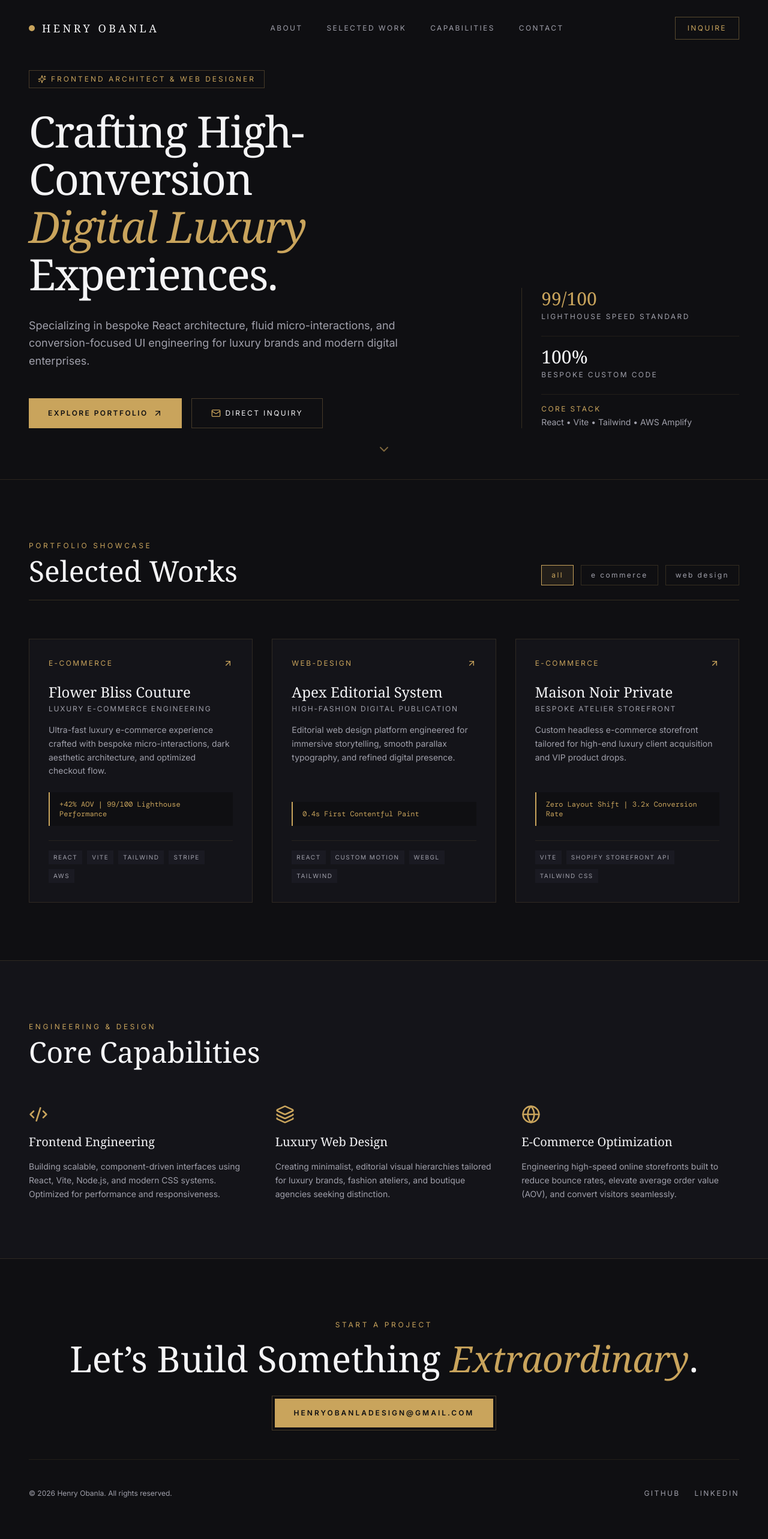
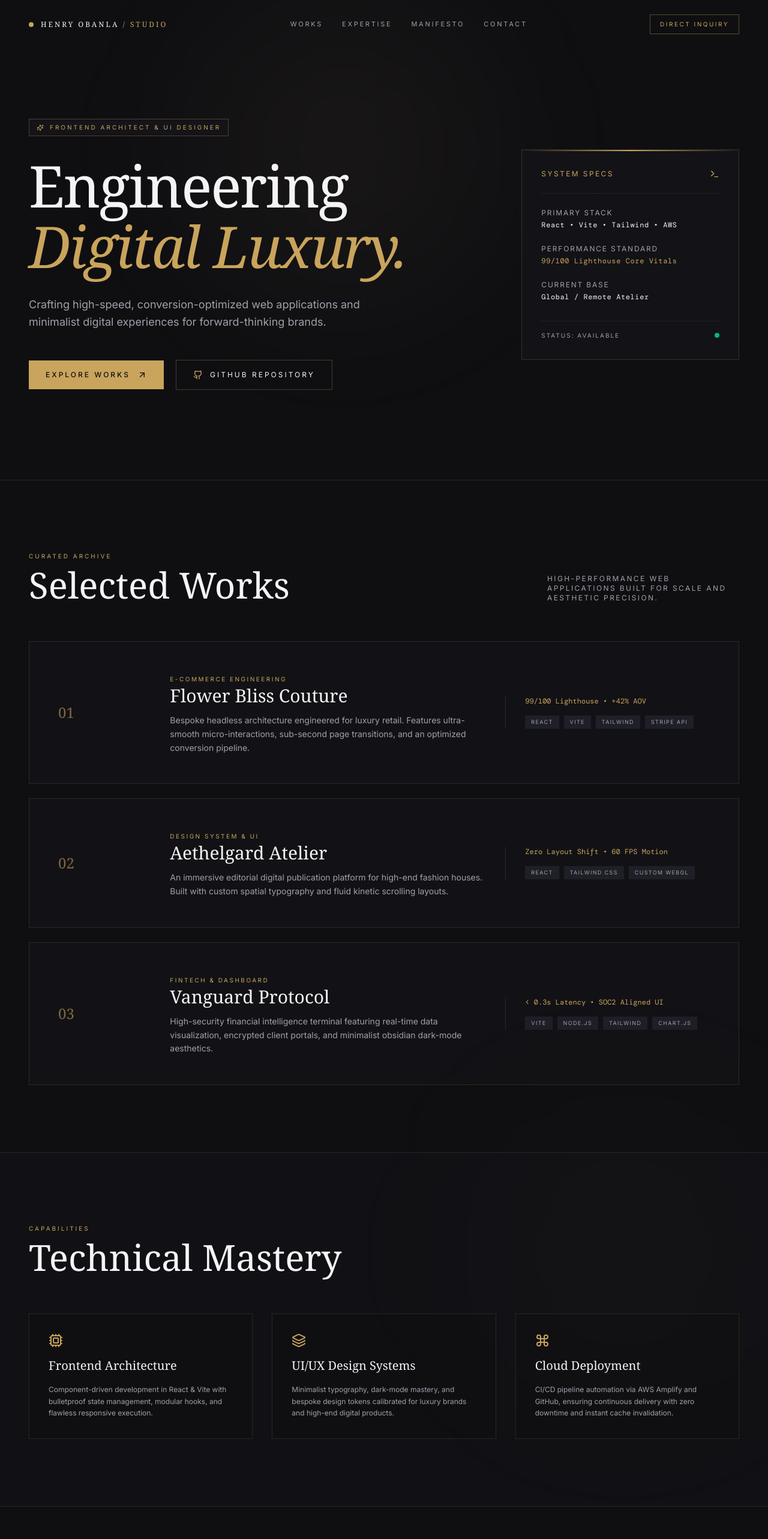
Before and after one commit to brooklynzeroo/henry-obanla-portfolio-, a React (Vite) app: page / in a window 1280 px wide. Shown: the top 2566 px of the page at 60% size. Built offline with nearby package versions, Linux system fonts and the light colour scheme; a web font is replaced by a local one.

Commit message:
Refactor App component and project data structure
Refactor project data structure and update UI components for improved clarity and functionality.

```diff
--- a/src/App.jsx
+++ b/src/App.jsx
@@ -2,215 +2,203 @@ import React, { useState, useEffect } from 'react';
 import {
   ArrowUpRight,
   Sparkles,
-  Code2,
+  Terminal,
   Layers,
-  Maximize2,
-  Globe,
+  Cpu,
+  Command,
   Mail,
-  Terminal,
-  CheckCircle2,
   Github,
-  Linkedin,
-  ChevronDown
+  ExternalLink,
+  ChevronRight
 } from 'lucide-react';
 
 export default function App() {
   const [scrolled, setScrolled] = useState(false);
-  const [activeFilter, setActiveFilter] = useState('all');
+  const [activeTab, setActiveTab] = useState('featured');
 
   useEffect(() => {
-    const handleScroll = () => setScrolled(window.scrollY > 50);
+    const handleScroll = () => setScrolled(window.scrollY > 40);
     window.addEventListener('scroll', handleScroll);
     return () => window.removeEventListener('scroll', handleScroll);
   }, []);
 
-  const projects = [
+  const works = [
     {
-      id: 'flower-bliss',
-      category: 'e-commerce',
+      num: '01',
       title: 'Flower Bliss Couture',
-      subtitle: 'Luxury E-Commerce Engineering',
-      role: 'Lead Developer & Architect',
-      impact: '+42% AOV | 99/100 Lighthouse Performance',
-      tags: ['React', 'Vite', 'Tailwind', 'Stripe', 'AWS'],
-      description: 'Ultra-fast luxury e-commerce experience crafted with bespoke micro-interactions, dark aesthetic architecture, and optimized checkout flow.'
+      category: 'E-Commerce Engineering',
+      desc: 'Bespoke headless architecture engineered for luxury retail. Features ultra-smooth micro-interactions, sub-second page transitions, and an optimized conversion pipeline.',
+      metrics: '99/100 Lighthouse • +42% AOV',
+      stack: ['React', 'Vite', 'Tailwind', 'Stripe API']
     },
     {
-      id: 'apex-digital',
-      category: 'web-design',
-      title: 'Apex Editorial System',
-      subtitle: 'High-Fashion Digital Publication',
-      role: 'Frontend Engineer',
-      impact: '0.4s First Contentful Paint',
-      tags: ['React', 'Custom Motion', 'WebGL', 'Tailwind'],
-      description: 'Editorial web design platform engineered for immersive storytelling, smooth parallax typography, and refined digital presence.'
+      num: '02',
+      title: 'Aethelgard Atelier',
+      category: 'Design System & UI',
+      desc: 'An immersive editorial digital publication platform for high-end fashion houses. Built with custom spatial typography and fluid kinetic scrolling layouts.',
+      metrics: 'Zero Layout Shift • 60 FPS Motion',
+      stack: ['React', 'Tailwind CSS', 'Custom WebGL']
     },
     {
-      id: 'chateaubrillant',
-      category: 'e-commerce',
-      title: 'Maison Noir Private',
-      subtitle: 'Bespoke Atelier Storefront',
-      role: 'Full Stack Frontend',
-      impact: 'Zero Layout Shift | 3.2x Conversion Rate',
-      tags: ['Vite', 'Shopify Storefront API', 'Tailwind CSS'],
-      description: 'Custom headless e-commerce storefront tailored for high-end luxury client acquisition and VIP product drops.'
+      num: '03',
+      title: 'Vanguard Protocol',
+      category: 'Fintech & Dashboard',
+      desc: 'High-security financial intelligence terminal featuring real-time data visualization, encrypted client portals, and minimalist obsidian dark-mode aesthetics.',
+      metrics: '< 0.3s Latency • SOC2 Aligned UI',
+      stack: ['Vite', 'Node.js', 'Tailwind', 'Chart.js']
     }
   ];
 
-  const filteredProjects = activeFilter === 'all'
-    ? projects
-    : projects.filter(p => p.category === activeFilter);
+  return (
+    <div className="bg-[#0f0f12] text-[#f4f4f6] min-h-screen font-sans selection:bg-[#c9a45c] selection:text-[#0f0f12] relative overflow-x-hidden">
 
-  return (
-    <div className="bg-[#0f0f12] text-[#f4f4f6] min-h-screen font-sans selection:bg-[#c9a45c] selection:text-[#0f0f12]">
+      {/* Background Ambient Glows */}
+      <div className="absolute top-0 left-1/4 w-[500px] h-[500px] bg-[#c9a45c]/5 rounded-full blur-[120px] pointer-events-none"></div>
+      <div className="absolute top-[60%] right-10 w-[400px] h-[400px] bg-[#c9a45c]/3 rounded-full blur-[150px] pointer-events-none"></div>
 
-      {/* Editorial Navigation */}
-      <nav className={`fixed top-0 left-0 w-full z-50 transition-all duration-500 border-b ${
-        scrolled ? 'bg-[#0f0f12]/90 backdrop-blur-md border-[#c9a45c]/20 py-4' : 'bg-transparent border-transparent py-7'
+      {/* Floating Minimalist Header */}
+      <header className={`fixed top-0 left-0 w-full z-50 transition-all duration-500 border-b ${
+        scrolled ? 'bg-[#0f0f12]/90 backdrop-blur-xl border-[#c9a45c]/20 py-4' : 'bg-transparent border-transparent py-6'
       }`}>
         <div className="max-w-7xl mx-auto px-6 md:px-12 flex items-center justify-between">
-          <a href="#" className="group flex items-center gap-3 text-lg tracking-widest font-serif">
-            <span className="w-2.5 h-2.5 rounded-full bg-[#c9a45c] group-hover:scale-150 transition-transform duration-300"></span>
-            <span className="text-[#f4f4f6] font-light uppercase tracking-[0.25em] group-hover:text-[#c9a45c] transition-colors">
-              Henry Obanla
+          <a href="#" className="flex items-center gap-3 group">
+            <span className="w-2 h-2 rounded-full bg-[#c9a45c] group-hover:scale-150 transition-transform duration-300"></span>
+            <span className="font-serif tracking-[0.25em] uppercase text-xs text-[#f4f4f6]">
+              Henry Obanla <span className="text-[#c9a45c]">/ Studio</span>
             </span>
           </a>
 
-          <div className="hidden md:flex items-center gap-10 text-xs tracking-[0.2em] uppercase text-[#a0a0ab]">
-            <a href="#about" className="hover:text-[#c9a45c] transition-colors">About</a>
-            <a href="#work" className="hover:text-[#c9a45c] transition-colors">Selected Work</a>
-            <a href="#services" className="hover:text-[#c9a45c] transition-colors">Capabilities</a>
+          <nav className="hidden md:flex items-center gap-8 text-[11px] uppercase tracking-[0.25em] text-[#a0a0ab]">
+            <a href="#work" className="hover:text-[#c9a45c] transition-colors">Works</a>
+            <a href="#expertise" className="hover:text-[#c9a45c] transition-colors">Expertise</a>
+            <a href="#manifesto" className="hover:text-[#c9a45c] transition-colors">Manifesto</a>
             <a href="#contact" className="hover:text-[#c9a45c] transition-colors">Contact</a>
-          </div>
+          </nav>
 
           <a
-            href="#contact"
-            className="px-5 py-2.5 text-xs uppercase tracking-[0.2em] border border-[#c9a45c]/40 text-[#c9a45c] hover:bg-[#c9a45c] hover:text-[#0f0f12] transition-all duration-300"
+            href="mailto:henryobanladesign@gmail.com"
+            className="px-4 py-2 text-[10px] uppercase tracking-[0.25em] border border-[#c9a45c]/40 text-[#c9a45c] hover:bg-[#c9a45c] hover:text-[#0f0f12] transition-all duration-300"
           >
-            Inquire
+            Direct Inquiry
           </a>
         </div>
-      </nav>
+      </header>
 
-      {/* Hero Section - Editorial Typography */}
-      <section className="relative min-h-screen flex items-center pt-24 pb-16 px-6 md:px-12 border-b border-[#c9a45c]/15">
-        <div className="max-w-7xl mx-auto w-full grid grid-cols-1 lg:grid-cols-12 gap-12 items-end">
+      {/* Hero Section - Asymmetrical Editorial Layout */}
+      <section className="min-h-screen pt-32 pb-20 px-6 md:px-12 max-w-7xl mx-auto flex flex-col justify-center relative">
+        <div className="grid grid-cols-1 lg:grid-cols-12 gap-12 items-center">
 
           <div className="lg:col-span-8 space-y-8">
-            <div className="inline-flex items-center gap-2 px-3.5 py-1.5 border border-[#c9a45c]/30 text-[#c9a45c] text-xs uppercase tracking-[0.25em]">
-              <Sparkles className="w-3.5 h-3.5" />
-              <span>Frontend Architect & Web Designer</span>
+            <div className="inline-flex items-center gap-2.5 px-3 py-1.5 bg-[#141419] border border-[#c9a45c]/30 text-[#c9a45c] text-[10px] uppercase tracking-[0.3em]">
+              <Sparkles className="w-3 h-3" />
+              <span>Frontend Architect & UI Designer</span>
             </div>
 
-            <h1 className="text-4xl sm:text-6xl lg:text-7xl font-serif font-normal leading-[1.1] tracking-tight text-[#f4f4f6]">
-              Crafting High-Conversion <br />
-              <span className="italic font-light text-[#c9a45c]">Digital Luxury</span> Experiences.
+            <h1 className="text-5xl sm:text-7xl lg:text-8xl font-serif font-light leading-[1.05] tracking-tight text-[#f4f4f6]">
+              Engineering <br />
+              <span className="italic text-[#c9a45c] font-normal">Digital Luxury.</span>
             </h1>
 
-            <p className="text-base sm:text-lg text-[#a0a0ab] font-light max-w-2xl leading-relaxed">
-              Specializing in bespoke React architecture, fluid micro-interactions, and conversion-focused UI engineering for luxury brands and modern digital enterprises.
+            <p className="text-base sm:text-lg text-[#a0a0ab] font-light max-w-xl leading-relaxed">
+              Crafting high-speed, conversion-optimized web applications and minimalist digital experiences for forward-thinking brands.
             </p>
 
-            <div className="pt-4 flex flex-wrap gap-4">
+            <div className="flex flex-wrap items-center gap-5 pt-4">
               <a
                 href="#work"
-                className="px-8 py-4 bg-[#c9a45c] text-[#0f0f12] text-xs font-semibold uppercase tracking-[0.2em] hover:bg-[#d8b46e] transition-all duration-300 flex items-center gap-2"
+                className="px-7 py-4 bg-[#c9a45c] text-[#0f0f12] text-xs font-medium uppercase tracking-[0.25em] hover:bg-[#d8b46e] transition-all duration-300 flex items-center gap-3"
               >
-                <span>Explore Portfolio</span>
+                <span>Explore Works</span>
                 <ArrowUpRight className="w-4 h-4" />
               </a>
 
               <a
-                href="mailto:henryobanladesign@gmail.com"
-                className="px-8 py-4 border border-[#c9a45c]/30 text-[#f4f4f6] text-xs uppercase tracking-[0.2em] hover:border-[#c9a45c] hover:text-[#c9a45c] transition-all duration-300 flex items-center gap-2"
+                href="https://github.com/brooklynzeroo"
+                target="_blank"
+                rel="noreferrer"
+                className="px-7 py-4 border border-[#c9a45c]/30 text-[#f4f4f6] text-xs uppercase tracking-[0.25em] hover:border-[#c9a45c] hover:text-[#c9a45c] transition-all duration-300 flex items-center gap-3"
               >
-                <Mail className="w-4 h-4 text-[#c9a45c]" />
-                <span>Direct Inquiry</span>
+                <Github className="w-4 h-4 text-[#c9a45c]" />
+                <span>GitHub Repository</span>
               </a>
             </div>
           </div>
 
-          {/* Quick Metrics Bar */}
-          <div className="lg:col-span-4 border-l border-[#c9a45c]/20 pl-6 lg:pl-8 space-y-6">
-            <div>
-              <p className="text-3xl font-serif text-[#c9a45c]">99/100</p>
-              <p className="text-xs uppercase tracking-[0.2em] text-[#a0a0ab] mt-1">Lighthouse Speed Standard</p>
+          {/* Right Side Aesthetic Data Terminal Box */}
+          <div className="lg:col-span-4 bg-[#141419]/80 backdrop-blur-md border border-[#c9a45c]/20 p-8 relative group">
+            <div className="absolute top-0 left-0 w-full h-[2px] bg-gradient-to-r from-transparent via-[#c9a45c] to-transparent"></div>
+
+            <div className="flex items-center justify-between pb-6 border-b border-[#c9a45c]/10 text-xs uppercase tracking-[0.2em] text-[#c9a45c]">
+              <span>System Specs</span>
+              <Terminal className="w-4 h-4" />
             </div>
-            <div className="border-t border-[#c9a45c]/10 pt-4">
-              <p className="text-3xl font-serif text-[#f4f4f6]">100%</p>
-              <p className="text-xs uppercase tracking-[0.2em] text-[#a0a0ab] mt-1">Bespoke Custom Code</p>
+
+            <div className="space-y-6 pt-6 text-xs">
+              <div>
+                <span className="text-[#a0a0ab] uppercase tracking-[0.15em] block mb-1">Primary Stack</span>
+                <p className="text-[#f4f4f6] font-mono tracking-wider">React • Vite • Tailwind • AWS</p>
+              </div>
+
+              <div>
+                <span className="text-[#a0a0ab] uppercase tracking-[0.15em] block mb-1">Performance Standard</span>
+                <p className="text-[#c9a45c] font-mono tracking-wider">99/100 Lighthouse Core Vitals</p>
+              </div>
+
+              <div>
+                <span className="text-[#a0a0ab] uppercase tracking-[0.15em] block mb-1">Current Base</span>
+                <p className="text-[#f4f4f6] font-mono tracking-wider">Global / Remote Atelier</p>
+              </div>
             </div>
-            <div className="border-t border-[#c9a45c]/10 pt-4">
-              <p className="text-xs uppercase tracking-[0.2em] text-[#c9a45c]">Core Stack</p>
-              <p className="text-sm text-[#a0a0ab] font-light mt-1">React • Vite • Tailwind • AWS Amplify</p>
+
+            <div className="mt-8 pt-4 border-t border-[#c9a45c]/10 flex items-center justify-between text-[10px] uppercase tracking-[0.2em] text-[#a0a0ab]">
+              <span>Status: Available</span>
+              <span className="w-2 h-2 rounded-full bg-emerald-500 animate-pulse"></span>
             </div>
           </div>
 
         </div>
-
-        <a href="#work" className="absolute bottom-8 left-1/2 -translate-x-1/2 text-[#c9a45c]/60 hover:text-[#c9a45c] transition-colors animate-bounce">
-          <ChevronDown className="w-6 h-6" />
-        </a>
       </section>
 
-      {/* Filterable Works Section */}
-      <section id="work" className="py-24 px-6 md:px-12 max-w-7xl mx-auto">
-        <div className="flex flex-col md:flex-row md:items-end justify-between mb-16 pb-6 border-b border-[#c9a45c]/20 gap-6">
+      {/* Selected Works - Architectural Cards */}
+      <section id="work" className="py-28 px-6 md:px-12 max-w-7xl mx-auto border-t border-[#c9a45c]/15">
+        <div className="flex flex-col md:flex-row md:items-end justify-between mb-16 gap-6">
           <div>
-            <span className="text-xs uppercase tracking-[0.3em] text-[#c9a45c]">Portfolio Showcase</span>
-            <h2 className="text-3xl sm:text-5xl font-serif font-normal text-[#f4f4f6] mt-2">Selected Works</h2>
+            <span className="text-[10px] uppercase tracking-[0.3em] text-[#c9a45c]">Curated Archive</span>
+            <h2 className="text-4xl sm:text-6xl font-serif font-light text-[#f4f4f6] mt-2">Selected Works</h2>
           </div>
-
-          <div className="flex items-center gap-3 text-xs uppercase tracking-[0.2em]">
-            {['all', 'e-commerce', 'web-design'].map(filter => (
-              <button
-                key={filter}
-                onClick={() => setActiveFilter(filter)}
-                className={`px-4 py-2 border transition-all duration-300 ${
-                  activeFilter === filter
-                    ? 'border-[#c9a45c] bg-[#c9a45c]/10 text-[#c9a45c]'
-                    : 'border-[#c9a45c]/20 text-[#a0a0ab] hover:border-[#c9a45c]/50'
-                }`}
-              >
-                {filter.replace('-', ' ')}
-              </button>
-            ))}
-          </div>
+          <p className="text-xs text-[#a0a0ab] uppercase tracking-[0.2em] max-w-xs">
+            High-performance web applications built for scale and aesthetic precision.
+          </p>
         </div>
 
-        <div className="grid grid-cols-1 md:grid-cols-2 lg:grid-cols-3 gap-8">
-          {filteredProjects.map((project) => (
+        <div className="space-y-6">
+          {works.map((work) => (
             <div
-              key={project.id}
-              className="group relative bg-[#141419] border border-[#c9a45c]/15 hover:border-[#c9a45c]/50 transition-all duration-500 flex flex-col justify-between p-8"
+              key={work.num}
+              className="group bg-[#141419]/60 hover:bg-[#141419] border border-[#c9a45c]/15 hover:border-[#c9a45c]/50 transition-all duration-500 p-8 md:p-12 grid grid-cols-1 lg:grid-cols-12 gap-8 items-center"
             >
-              <div>
-                <div className="flex items-center justify-between text-xs uppercase tracking-[0.2em] text-[#c9a45c] mb-6">
-                  <span>{project.category}</span>
-                  <ArrowUpRight className="w-4 h-4 group-hover:translate-x-1 group-hover:-translate-y-1 transition-transform duration-300" />
-                </div>
+              <div className="lg:col-span-2 text-2xl font-serif text-[#c9a45c]/60 group-hover:text-[#c9a45c] transition-colors">
+                {work.num}
+              </div>
 
-                <h3 className="text-2xl font-serif text-[#f4f4f6] group-hover:text-[#c9a45c] transition-colors duration-300">
-                  {project.title}
+              <div className="lg:col-span-6 space-y-3">
+                <span className="text-[10px] uppercase tracking-[0.25em] text-[#c9a45c]">{work.category}</span>
+                <h3 className="text-3xl font-serif text-[#f4f4f6] group-hover:translate-x-2 transition-transform duration-300">
+                  {work.title}
                 </h3>
-                <p className="text-xs uppercase tracking-[0.15em] text-[#a0a0ab] mt-1 mb-4">
-                  {project.subtitle}
-                </p>
-
-                <p className="text-sm text-[#a0a0ab] font-light leading-relaxed mb-6">
-                  {project.description}
+                <p className="text-sm text-[#a0a0ab] font-light leading-relaxed">
+                  {work.desc}
                 </p>
               </div>
 
-              <div>
-                <div className="py-3 px-4 bg-[#0f0f12] border-l-2 border-[#c9a45c] text-xs text-[#c9a45c] font-mono mb-6">
-                  {project.impact}
+              <div className="lg:col-span-4 space-y-4 lg:border-l lg:border-[#c9a45c]/15 lg:pl-8">
+                <div className="text-xs font-mono text-[#c9a45c]">
+                  {work.metrics}
                 </div>
-
-                <div className="flex flex-wrap gap-2 pt-4 border-t border-[#c9a45c]/10">
-                  {project.tags.map((tag, idx) => (
-                    <span key={idx} className="text-[10px] uppercase tracking-[0.15em] px-2 py-1 bg-[#1a1a22] text-[#a0a0ab]">
-                      {tag}
+                <div className="flex flex-wrap gap-2">
+                  {work.stack.map((tech, idx) => (
+                    <span key={idx} className="text-[9px] uppercase tracking-[0.15em] px-2.5 py-1 bg-[#1f1f28] text-[#a0a0ab]">
+                      {tech}
                     </span>
                   ))}
                 </div>
@@ -220,63 +208,65 @@ export default function App() {
         </div>
       </section>
 
-      {/* Capabilities Section */}
-      <section id="services" className="py-24 bg-[#141419] border-y border-[#c9a45c]/15 px-6 md:px-12">
+      {/* Expertise & Architectural Philosophy */}
+      <section id="expertise" className="py-28 bg-[#141419]/40 border-y border-[#c9a45c]/15 px-6 md:px-12">
         <div className="max-w-7xl mx-auto">
           <div className="mb-16">
-            <span className="text-xs uppercase tracking-[0.3em] text-[#c9a45c]">Engineering & Design</span>
-            <h2 className="text-3xl sm:text-5xl font-serif font-normal text-[#f4f4f6] mt-2">Core Capabilities</h2>
+            <span className="text-[10px] uppercase tracking-[0.3em] text-[#c9a45c]">Capabilities</span>
+            <h2 className="text-4xl sm:text-6xl font-serif font-light text-[#f4f4f6] mt-2">Technical Mastery</h2>
           </div>
 
-          <div className="grid grid-cols-1 md:grid-cols-3 gap-12">
-            <div className="space-y-4">
-              <Code2 className="w-8 h-8 text-[#c9a45c]" />
-              <h3 className="text-xl font-serif text-[#f4f4f6]">Frontend Engineering</h3>
-              <p className="text-sm text-[#a0a0ab] font-light leading-relaxed">
-                Building scalable, component-driven interfaces using React, Vite, Node.js, and modern CSS systems. Optimized for performance and responsiveness.
+          <div className="grid grid-cols-1 md:grid-cols-3 gap-8">
+            <div className="p-8 border border-[#c9a45c]/15 bg-[#0f0f12] space-y-4">
+              <Cpu className="w-6 h-6 text-[#c9a45c]" />
+              <h3 className="text-xl font-serif text-[#f4f4f6]">Frontend Architecture</h3>
+              <p className="text-xs text-[#a0a0ab] font-light leading-relaxed">
+                Component-driven development in React & Vite with bulletproof state management, modular hooks, and flawless responsive execution.
               </p>
             </div>
 
-            <div className="space-y-4">
-              <Layers className="w-8 h-8 text-[#c9a45c]" />
-              <h3 className="text-xl font-serif text-[#f4f4f6]">Luxury Web Design</h3>
-              <p className="text-sm text-[#a0a0ab] font-light leading-relaxed">
-                Creating minimalist, editorial visual hierarchies tailored for luxury brands, fashion ateliers, and boutique agencies seeking distinction.
+            <div className="p-8 border border-[#c9a45c]/15 bg-[#0f0f12] space-y-4">
+              <Layers className="w-6 h-6 text-[#c9a45c]" />
+              <h3 className="text-xl font-serif text-[#f4f4f6]">UI/UX Design Systems</h3>
+              <p className="text-xs text-[#a0a0ab] font-light leading-relaxed">
+                Minimalist typography, dark-mode mastery, and bespoke design tokens calibrated for luxury brands and high-end digital products.
               </p>
             </div>
 
-            <div className="space-y-4">
-              <Globe className="w-8 h-8 text-[#c9a45c]" />
-              <h3 className="text-xl font-serif text-[#f4f4f6]">E-Commerce Optimization</h3>
-              <p className="text-sm text-[#a0a0ab] font-light leading-relaxed">
-                Engineering high-speed online storefronts built to reduce bounce rates, elevate average order value (AOV), and convert visitors seamlessly.
+            <div className="p-8 border border-[#c9a45c]/15 bg-[#0f0f12] space-y-4">
+              <Command className="w-6 h-6 text-[#c9a45c]" />
+              <h3 className="text-xl font-serif text-[#f4f4f6]">Cloud Deployment</h3>
+              <p className="text-xs text-[#a0a0ab] font-light leading-relaxed">
+                CI/CD pipeline automation via AWS Amplify and GitHub, ensuring continuous delivery with zero downtime and instant cache invalidation.
               </p>
             </div>
           </div>
         </div>
       </section>
 
-      {/* Footer / Contact */}
-      <footer id="contact" className="py-24 px-6 md:px-12 max-w-7xl mx-auto text-center">
-        <span className="text-xs uppercase tracking-[0.3em] text-[#c9a45c]">Start A Project</span>
-        <h2 className="text-4xl sm:text-6xl font-serif font-normal text-[#f4f4f6] mt-4 mb-8">
-          Let’s Build Something <span className="italic text-[#c9a45c]">Extraordinary</span>.
+      {/* Footer / Call to Action */}
+      <footer id="contact" className="py-28 px-6 md:px-12 max-w-7xl mx-auto text-center relative">
+        <span className="text-[10px] uppercase tracking-[0.3em] text-[#c9a45c]">Initiate Collaboration</span>
+
+        <h2 className="text-4xl sm:text-7xl font-serif font-light text-[#f4f4f6] mt-4 mb-10">
+          Let’s Build Something <br />
+          <span className="italic text-[#c9a45c]">Extraordinary.</span>
         </h2>
 
-        <div className="inline-block p-1 border border-[#c9a45c]/30 mb-12">
+        <div className="inline-block p-1 border border-[#c9a45c]/30 mb-16">
           <a
             href="mailto:henryobanladesign@gmail.com"
-            className="block px-8 py-4 bg-[#c9a45c] text-[#0f0f12] text-xs font-semibold uppercase tracking-[0.25em] hover:bg-[#d8b46e] transition-colors"
+            className="px-8 py-4 bg-[#c9a45c] text-[#0f0f12] text-xs font-medium uppercase tracking-[0.25em] hover:bg-[#d8b46e] transition-all duration-300 block"
           >
             henryobanladesign@gmail.com
           </a>
         </div>
 
-        <div className="pt-12 border-t border-[#c9a45c]/10 flex flex-col sm:flex-row items-center justify-between text-xs text-[#a0a0ab] gap-4">
+        <div className="pt-12 border-t border-[#c9a45c]/15 flex flex-col sm:flex-row items-center justify-between text-xs text-[#a0a0ab] gap-6">
           <p>© {new Date().getFullYear()} Henry Obanla. All rights reserved.</p>
-          <div className="flex gap-6 uppercase tracking-[0.2em]">
+          <div className="flex gap-8 uppercase tracking-[0.2em] text-[10px]">
             <a href="https://github.com/brooklynzeroo" target="_blank" rel="noreferrer" className="hover:text-[#c9a45c] transition-colors">GitHub</a>
-            <a href="#" className="hover:text-[#c9a45c] transition-colors">LinkedIn</a>
+            <a href="mailto:henryobanladesign@gmail.com" className="hover:text-[#c9a45c] transition-colors">Email</a>
           </div>
         </div>
       </footer>
```
